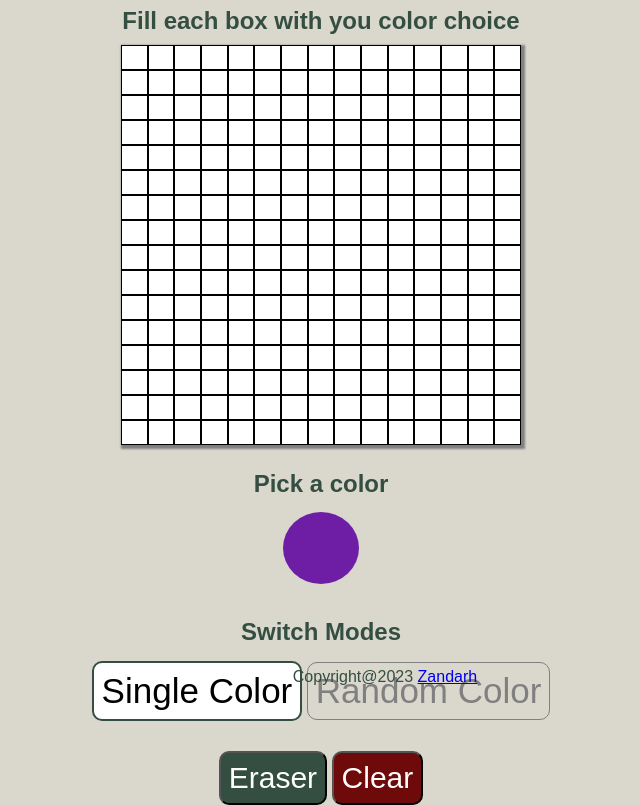
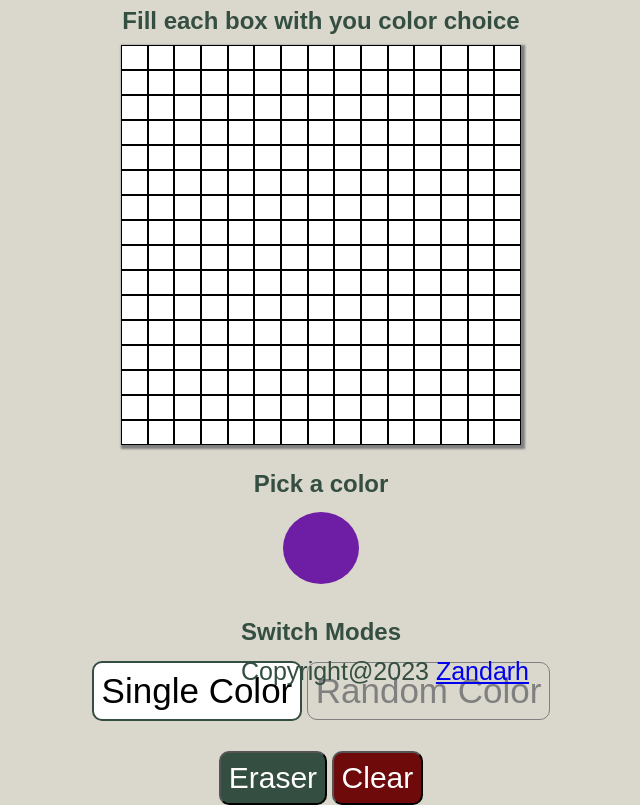
Before and after one commit to Zandarh/etch_a_sketch, a plain HTML site: page index.html in a window 1280 px wide. Shown: the part 114-919 px from the top of the page, without its empty margins (255-895 px from the left). Drawn offline with Linux system fonts and the light colour scheme.

Commit message:
footer updated

```diff
--- a/style.css
+++ b/style.css
@@ -141,3 +141,6 @@ footer{
     text-align: center;
     color: #344e41;
 }
+footer p{
+    font-size: 25px;
+}
```
